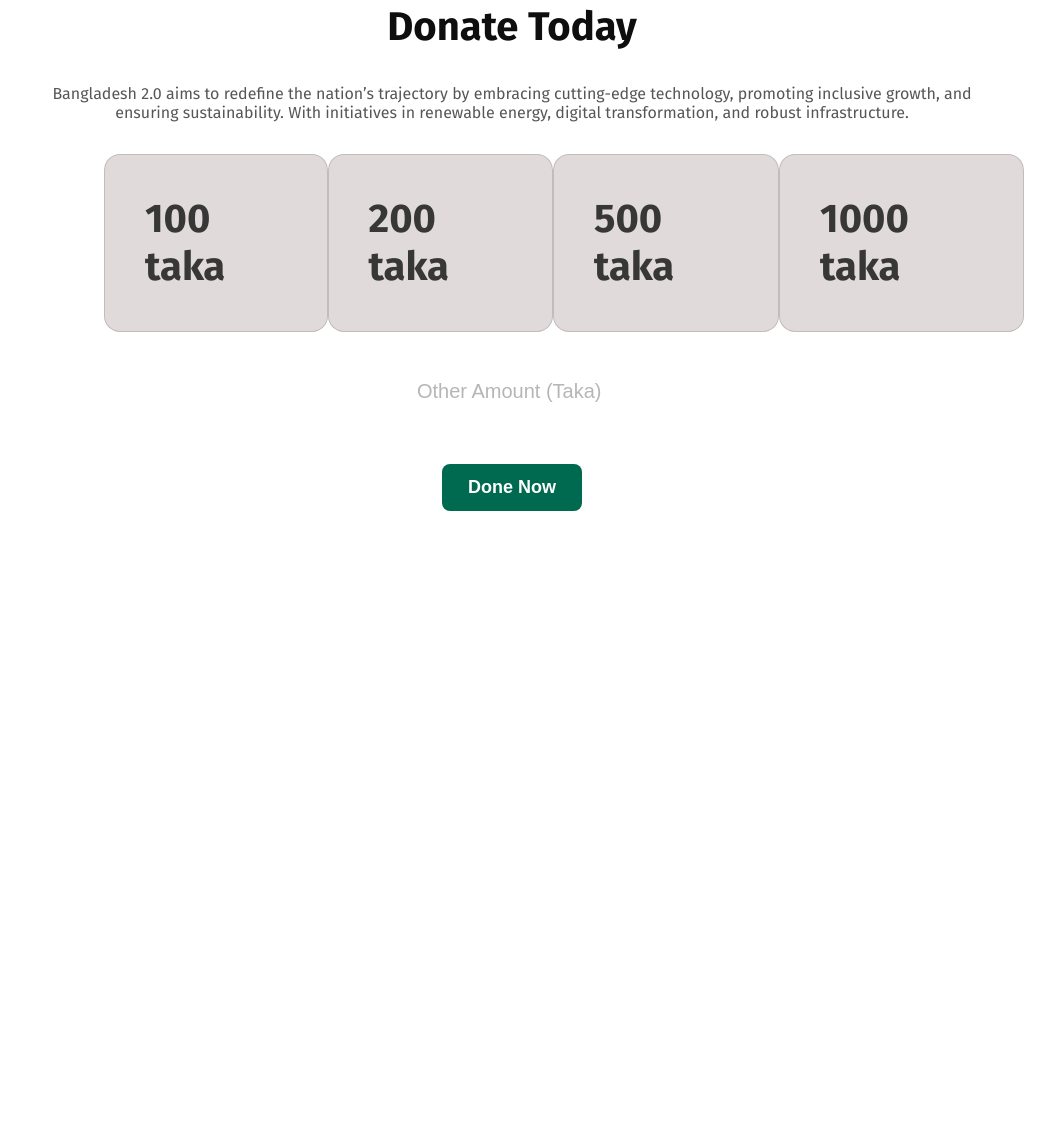
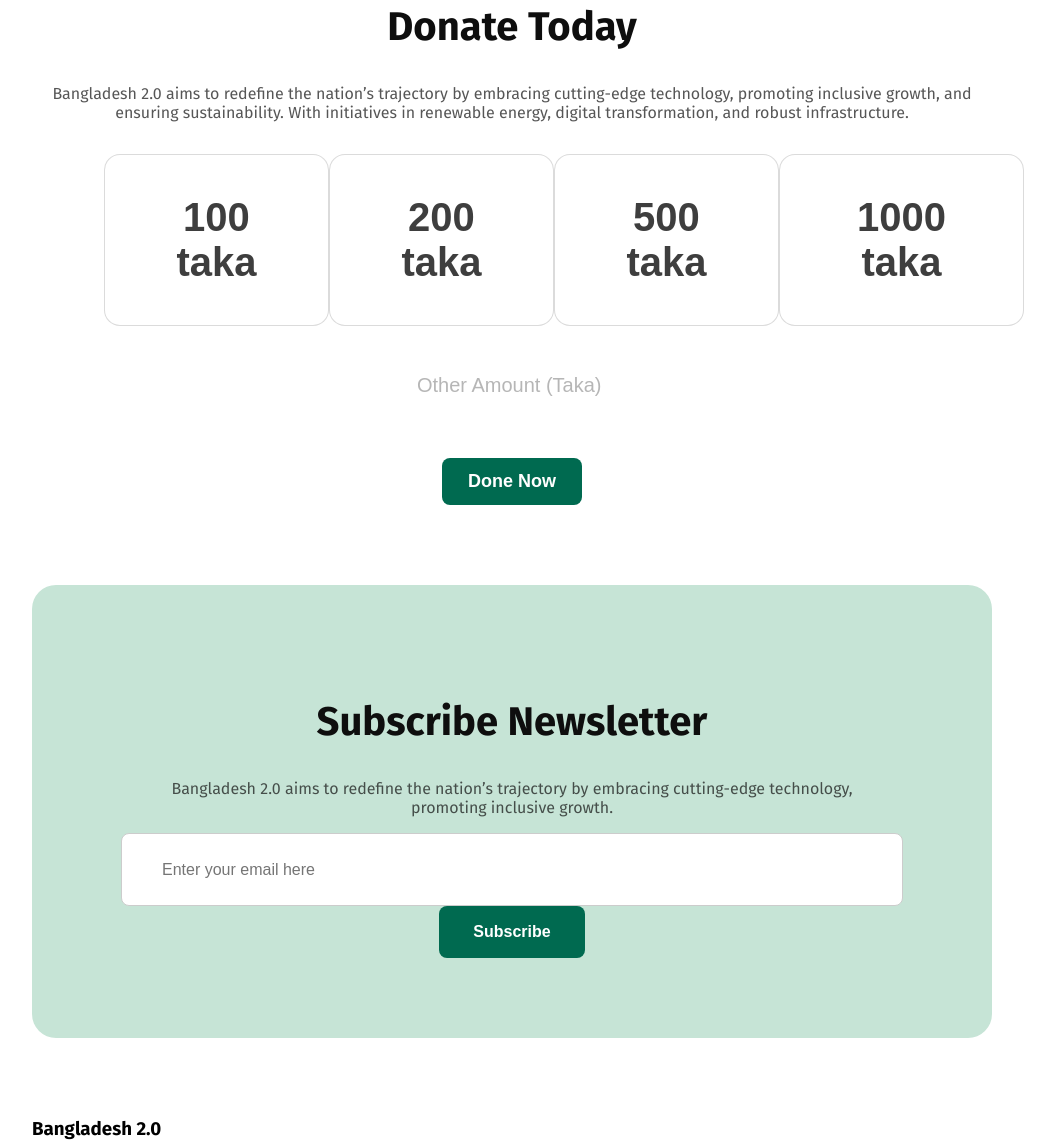
Before and after one commit to FahimSakib270/Assignment01-repo, a plain HTML site: page index.html in a window 1280 px wide. Shown: the part 3141-4284 px from the top of the page, without its empty margins (128-1183 px from the left). Before the commit the page ends 3652 px from the top, so only its background shows below. Drawn offline with Linux system fonts and the light colour scheme.

Commit message:
adding final challenge

```diff
--- a/index.html
+++ b/index.html
@@ -139,10 +139,10 @@
             <p class="donation-description">Bangladesh 2.0 aims to redefine the nation’s trajectory by embracing cutting-edge technology, promoting inclusive growth, and ensuring sustainability. With initiatives in renewable energy, digital transformation, and robust infrastructure. </p>
             <div class="donation-amount">
               <ul class="amount">
-                <li>100 taka</li>
-                <li>200 taka</li>
-                <li>500 taka</li>
-                <li>1000 taka</li>
+                <button class="li-btn">100 taka</button>
+                <button class="li-btn">200 taka</button>
+                <button class="li-btn">500 taka</button>
+                <button class="li-btn">1000 taka</button>
              </ul>
             </div>
             <input type="text" name="" id="" placeholder="Other Amount (Taka) ">
@@ -150,6 +150,26 @@
             <button class="news-btn " >Done Now</button>
            </div>
       </section>
+      <section class="sub" style="margin-bottom: 80px;">
+            <h2 class="sub-titles">Subscribe Newsletter</h2>
+             <p class="sub-description">Bangladesh 2.0 aims to redefine the nation’s trajectory by embracing cutting-edge technology, promoting inclusive growth. </p>
+             <form class="subscribe-form">
+                <label for="email">
+                  <input
+                    type="email"
+                    id="email"
+                    name="email"
+                    placeholder="Enter your email here"
+                    required
+                  />
+                </label>
+                <input type="submit" value="Subscribe" class="subscribe-btn" />
+              </form>
+
+      </section>
     </main>
+    <footer>
+        <h3 class="f-style">Bangladesh 2.0</h3>
+    </footer>
   </body>
 </html>
--- a/styles/styles.css
+++ b/styles/styles.css
@@ -253,6 +253,17 @@ nav {
   width: 100%;
   box-sizing: border-box;
 }
+.li-btn {
+  border-radius: 8px;
+  box-sizing: border-box;
+  border: 1px solid rgba(14, 14, 14, 0.15);
+  border-radius: 16px;
+  padding: 40px;
+  background: rgb(255, 255, 255);
+  color: rgba(14, 14, 14, 0.8);
+  font-size: 40px;
+  font-weight: 700;
+}
 input[type="text"] {
   box-sizing: border-box;
   background: rgb(255, 255, 255);
@@ -273,4 +284,62 @@ input[type="text"]::placeholder {
 .btn-container {
   text-align: center;
   margin-top: 32px;
+  margin-bottom: 80px;
 }
+/* news-latteer */
+.sub {
+  background-color: rgb(198, 228, 214);
+  padding: 80px 100px;
+  border-radius: 24px;
+}
+.sub-titles {
+  color: rgb(14, 14, 14);
+  font-size: 40px;
+  font-weight: 700;
+  text-align: center;
+}
+.sub-description {
+  color: rgba(14, 14, 14, 0.7);
+  font-size: 16px;
+  font-weight: 400;
+  text-align: center;
+}
+
+.subscribe-form {
+  display: flex;
+  justify-content: center;
+  flex-wrap: wrap;
+}
+
+.subscribe-form input[type="email"] {
+  padding: 18px 40px;
+  font-size: 16px;
+  border: 1px solid #ccc;
+  border-radius: 8px;
+  width: 700px;
+  height: 35px;
+}
+
+.subscribe-form input[type="email"]:focus {
+  border-color: #006a50;
+  box-shadow: 0 0 5px rgba(0, 106, 80, 0.3);
+}
+
+.subscribe-btn {
+  padding: 17px 34px;
+  font-size: 16px;
+  font-weight: 600;
+  color: #fff;
+  background-color: #006a50;
+  border: none;
+  border-radius: 8px;
+}
+
+.subscribe-btn:hover,
+.li-btn:hover,
+.news-btn:hover,
+.btn-primary:hover,
+.new-Btn:hover,
+.btn-secondary:hover {
+  background-color: rgb(118, 242, 180);
+}
```
